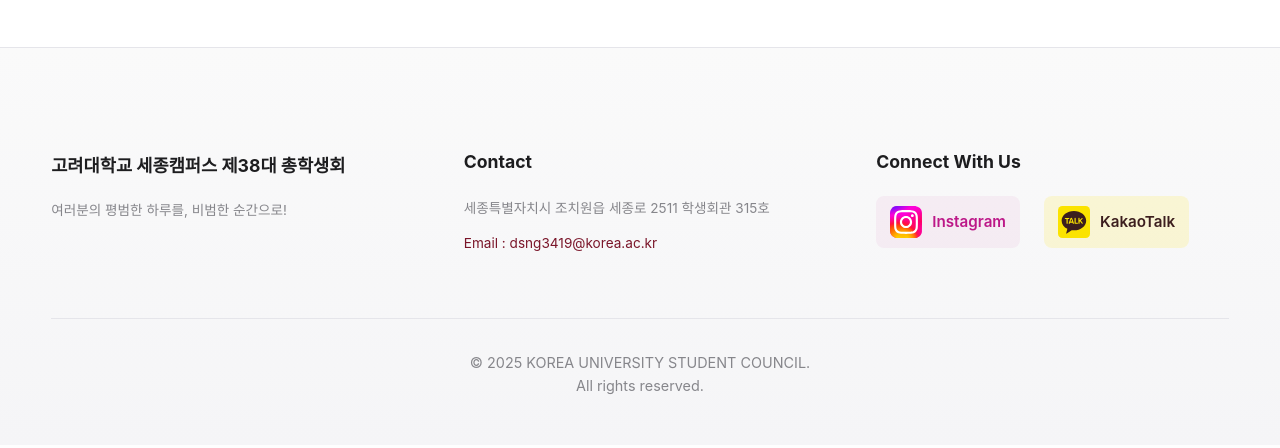
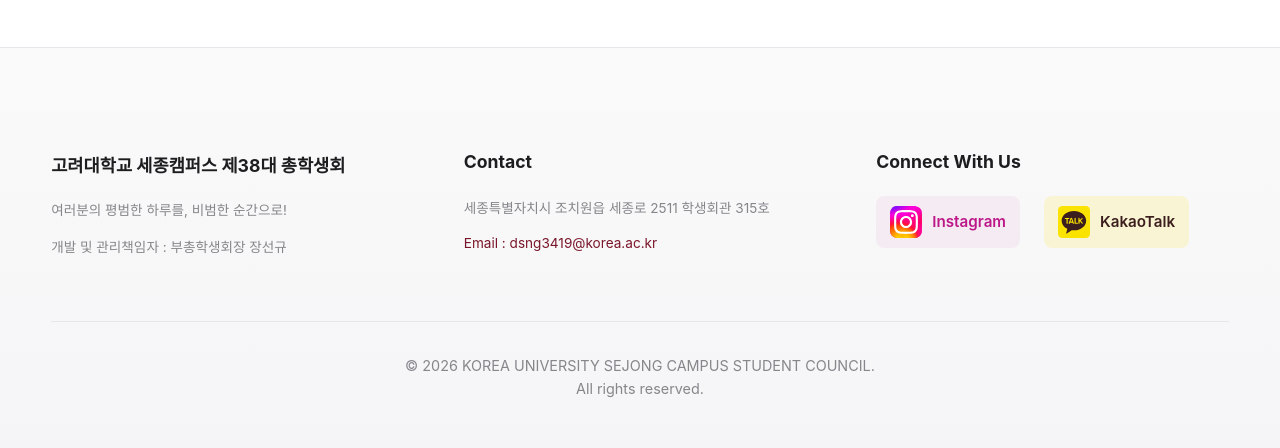
Before and after one commit to SeonGyuJang/38th_website, a Flask app: page /admin/archives in a window 1280 px wide. Shown: the part 873-1321 px from the top of the page. Before the commit the page ends 1268 px from the top, so only its background shows below. Run offline with Flask 3, Linux system fonts and the light colour scheme; the visitor is signed in with stand-in values (Sample User, id 1); data that the repository does not hold is empty; parts of the project's set-up code (start-up, migrations or seed data) failed here and were passed over; some web fonts are replaced.

Commit message:
Update base.html

```diff
--- a/templates/base.html
+++ b/templates/base.html
@@ -64,6 +64,8 @@
                 <div style="text-align: left;">
                     <p style="color: var(--text-primary); margin-bottom: 20px; font-weight: 700; font-size: 1.1rem;">고려대학교 세종캠퍼스 제38대 총학생회</p>
                     <p style="color: var(--text-secondary); margin: 16px 0 0 0; line-height: 1.5;">여러분의 평범한 하루를, 비범한 순간으로!</p>
+                    <p style="color: var(--text-secondary); margin: 16px 0 0 0; line-height: 1.5;">개발 및 관리책임자 : 부총학생회장 장선규</p>
+
                 </div>
                 <div style="text-align: left;">
                     <h4 style="color: var(--text-primary); margin-bottom: 20px; font-weight: 700; font-size: 1.1rem;">Contact</h4>
@@ -87,7 +89,7 @@
                 </div>
             </div>
             <div style="padding-top: 32px; border-top: 1px solid var(--border-light); display: flex; flex-direction: column; align-items: center; gap: 16px; text-align: center;">
-                <p style="color: var(--text-secondary); font-size: 0.9rem; margin: 0;">© 2025 KOREA UNIVERSITY STUDENT COUNCIL. <br> All rights reserved.</p>
+                <p style="color: var(--text-secondary); font-size: 0.9rem; margin: 0;">© 2026 KOREA UNIVERSITY SEJONG CAMPUS STUDENT COUNCIL. <br> All rights reserved.</p>
                 {% if not current_user.is_authenticated %}
                 <a href="{{ url_for('admin_login') }}" style="display: inline-flex; align-items: center; gap: 6px; padding: 8px 16px; background: rgba(150, 26, 50, 0.05); color: var(--ku-crimson); text-decoration: none; border-radius: 6px; font-weight: 600; font-size: 0.9rem; transition: all 0.2s;" onmouseover="this.style.background='rgba(150, 26, 50, 0.1)'; this.style.transform='translateY(-1px)';" onmouseout="this.style.background='rgba(150, 26, 50, 0.05)'; this.style.transform='translateY(0)';">
                     <svg width="16" height="16" viewBox="0 0 24 24" fill="none" xmlns="http://www.w3.org/2000/svg">
```
